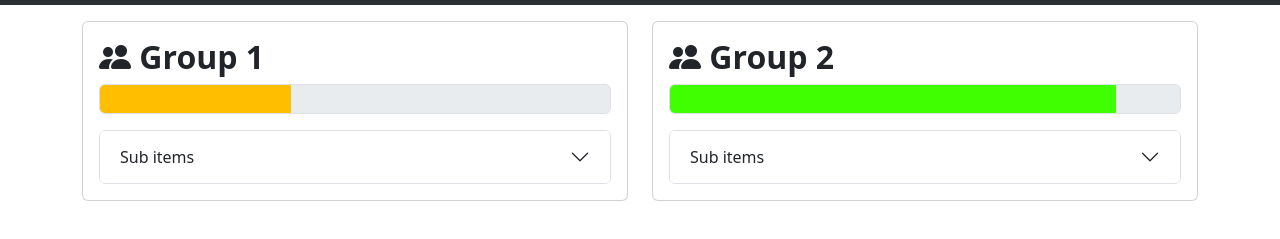
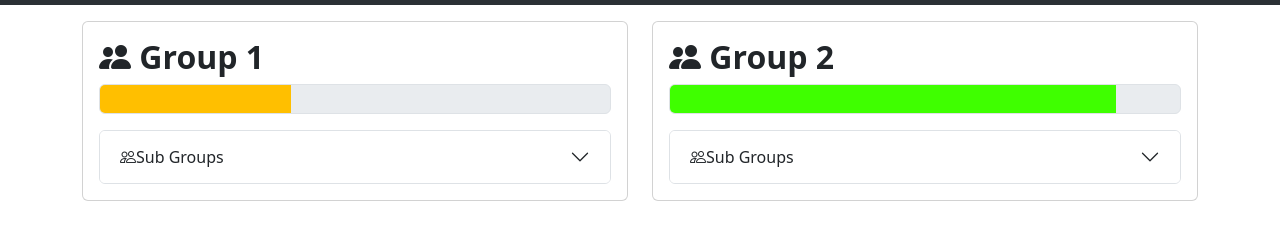
Before and after one commit to alex-pallan/team-relationship-tracker, a plain HTML site: page index.html in a window 1280 px wide. Shown: the part 51-290 px from the top of the page. Drawn offline with nearby package versions, Linux system fonts and the light colour scheme.

Commit message:
Update index.html

```diff
--- a/index.html
+++ b/index.html
@@ -110,7 +110,7 @@
                   <div class="accordion-item">
                     <h2 class="accordion-header">
                       <button class="accordion-button collapsed" type="button" data-bs-toggle="collapse" data-bs-target="#collapse${teamIndex}" aria-expanded="false" aria-controls="collapse${teamIndex}">
-                        Sub items
+                        <i class="bi bi-people"></i> Sub Groups
                       </button>
                     </h2>
                     <div id="collapse${teamIndex}" class="accordion-collapse collapse" data-bs-parent="#accordionExample${teamIndex}">
```
